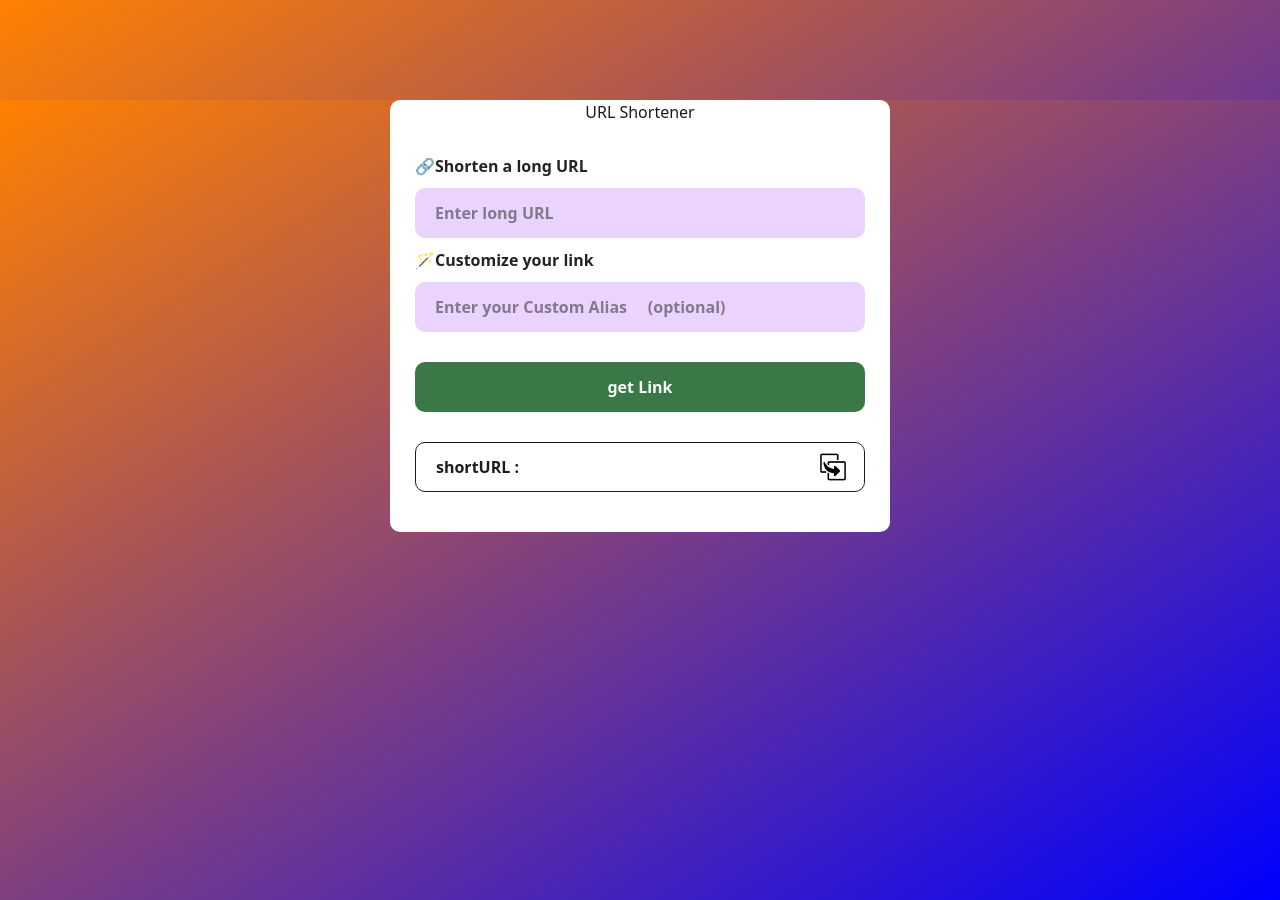
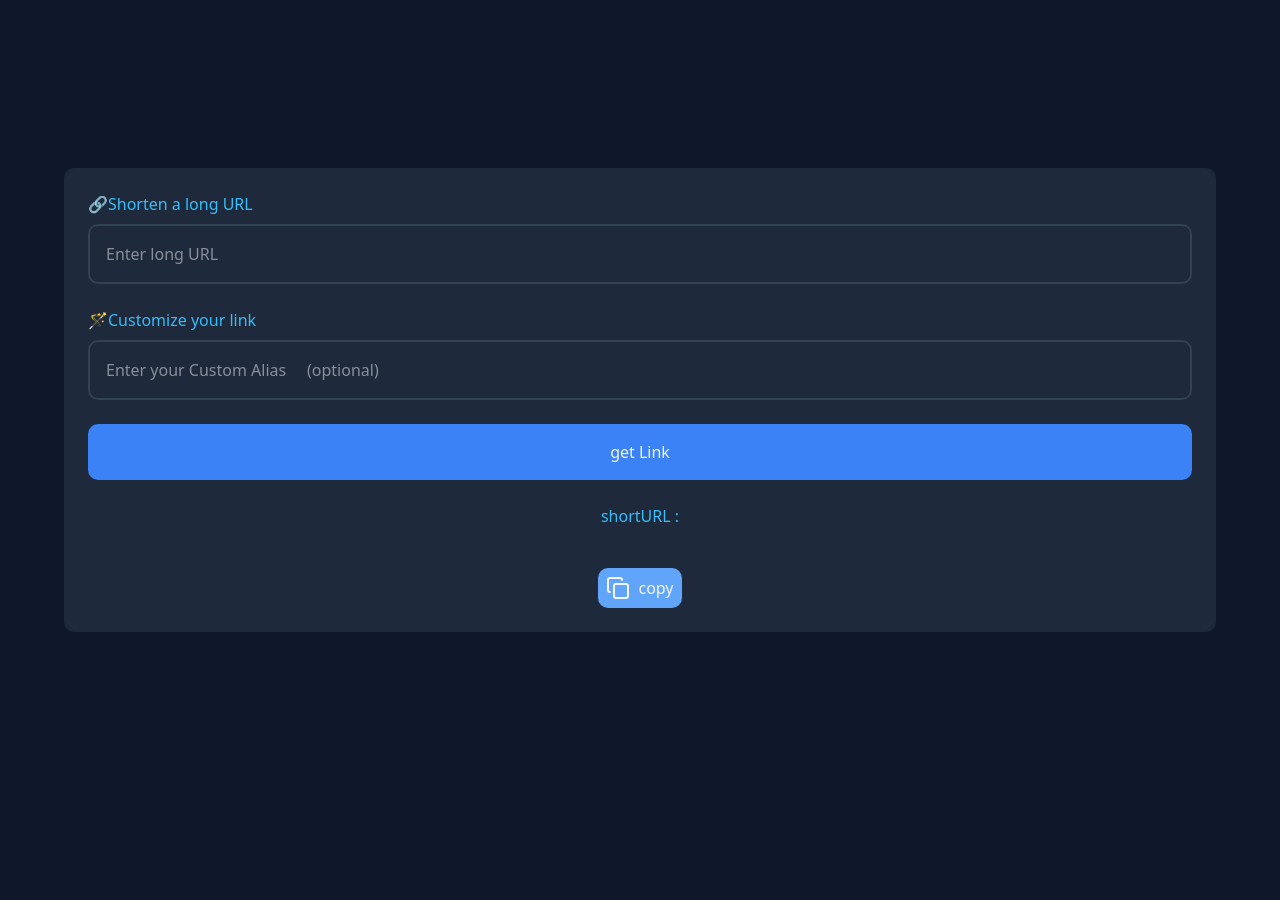
Before and after one commit to Syed-Ibrahim786/url-shortener-frontend, a React (Vite) app: page / in a window 1280 px wide. After the commit the page ends 800 px from the top, so only its background shows below. Built offline with nearby package versions, Linux system fonts and the light colour scheme.

Commit message:
fix: UI changed

```diff
--- a/index.html
+++ b/index.html
@@ -22,7 +22,7 @@
     <link rel="preconnect" href="https://fonts.gstatic.com" crossorigin />
     <title>URL Shortener service</title>
   </head>
-  <body>
+  <body class="bg-main">
     <div id="root"></div>
     <script type="module" src="/src/main.jsx" defer></script>
   </body>
--- a/src/App.css
+++ b/src/App.css
@@ -1,4 +1,4 @@
-.fields input, .shorturl,.getlink{
+/* .fields input, .shorturl,.getlink{
   border:none;
   outline: none;
   height: 50px;
@@ -6,16 +6,14 @@
   padding: 20px;
   border-radius: 10px;
   display: block;
-  /* margin: 20px auto 25px; */
+
   margin: 10px auto;
   color: rgb(29, 28, 28);
   font-weight: 600;
   font-size: 16px;
   transition: 0.1s;
   background-color: rgb(234, 212, 253);
-  /* &:focus{
-    border: 3px solid rgb(14, 32, 172);
-  } */
+
 }
 .fields input,.shorturl{
   &:focus{
@@ -32,13 +30,11 @@
    white-space: nowrap;
   overflow: hidden;
   text-overflow: ellipsis;
-  width: 100%; /* Or set a fixed width like 300px if you prefer */
+  width: 100%;
   display: flex;
   align-items: center;
   gap: 8px;
-   /* height: 50px;
-   overflow-y: hidden; */
-   /* overflow: hidden; */
+
 }
 .fields{
     margin-top: 100px;
@@ -48,8 +44,7 @@
     margin-right: auto;
     border-radius: 10px;
     padding-bottom: 10px;
-    /* width: 80%; */
-    /* border: 1px solid; */
+
 }
 h4{
   text-align: center;
@@ -79,7 +74,7 @@ a{
   text-overflow: ellipsis;
   white-space: nowrap;
   max-width: 100%;
-  /* border: 1px solid; */
+
 
 }
 .alias_error{
@@ -90,11 +85,7 @@ a{
 img{
 
   height: 30px;
-  /* position: absolute;
-  right: 5px;
-  top: 0px;
-  border-radius: 0 10px 10px 0;
-  border: 1px solid; */
+
 }
 .copy_btn{
   height: 100%;
@@ -108,10 +99,9 @@ img{
   background-color: white;
   transition: 0.1s;
   padding: 4px;
-  /* border: 1px solid; */
+
 }
 .container{
-  /* border: 1px solid; */
   width: 90%;
   margin: 30px auto;
   font-weight: 600;
@@ -130,4 +120,4 @@ label{
     max-width: 300px;
 
   }
-}
+} */
--- a/src/App.jsx
+++ b/src/App.jsx
@@ -3,6 +3,7 @@ import './App.css'
 import copy_image from "./assets/copy.png"
 import Title from './components/Title/Title'
 import axios from "axios"
+import { Copy } from 'lucide-react'
 
 
 const App = () => {
@@ -46,29 +47,48 @@ const App = () => {
 
 
   return (
+    <main className=" w-full h-screen  flex justify-center items-center">
 
-      <div className='fields'>
-      <Title/>
-      <div className="container">
-        <label htmlFor='input'>🔗Shorten a long URL</label>
-        <input onChange={()=>{setCopied(false)}} ref={longURL}  type="text" placeholder='Enter long URL'/>
+      <form className=' bg-card w-[90%] mx-auto  rounded-lg p-6 flex flex-col gap-6'>
+      <section className=' flex flex-col gap-2'>
+        <label htmlFor='input' className=' text-accent'>🔗Shorten a long URL</label>
+        <input onChange={()=>{setCopied(false)}} ref={longURL}  type="text" placeholder='Enter long URL' className='text-main border-2 border-light w-full p-4 rounded-lg' required/>
+      </section>
 
-        <label >🪄Customize your link</label>
-        <input onChange={()=>{setCopied(false)}} ref={alias} type="text" placeholder='Enter your Custom Alias     (optional)'/>
+      <section className=' flex flex-col gap-2'>
+        <label className=' text-accent' >🪄Customize your link</label>
+        <input onChange={()=>{setCopied(false)}} ref={alias} type="text" placeholder='Enter your Custom Alias     (optional)' className='text-main border-2 border-light w-full p-4 rounded-lg' required/>
+      </section>
+
+      <section className=''>
 
         {aliasError && (
-          <p className='alias_error'>alias already exist Try other one</p>
+          <p className=' text-red-400'>alias already exist Try other one</p>
         )}
-        <button className='getlink' title='click for short link' aria-label="click to get short url" onClick={() => {
-          getShortURL()
+
+
+
+        <button className=' w-full bg-primary p-4 rounded-lg text-main' title='click for short link' aria-label="click to get short url" type="submit" onClick={() => {
+          getShortURL();
+
         }}>{status}</button>
-        <p className='shorturl' >
-          shortURL : <a aria-label="click for redirection" href={`${domain}/${shorturl}`} target="_blank" rel="noopener noreferrer" >{`${domain}${shorturl}`}</a>
-          <button aria-label="Copy short URL" style={copied?{outline:"3px solid green"}:{}} onClick={copyToClipboard} className='copy_btn'><img src={copy_image} alt="copy short URL" height="30px" width="auto"/></button>
-        </p>
-      </div>
-      {/* <h4>Number of Clicks:</h4> */}
-      </div>
+      </section>
+
+
+        <section className='text-accent  flex flex-col gap-2 items-center justify-between  ' >
+          <section>
+            shortURL :
+            </section>
+          <section className='overflow-x-scroll w-full'>
+            <a aria-label="click for redirection" className='' href={`${domain}/${shorturl}`} target="_blank" rel="noopener noreferrer" >{`${domain}${shorturl}`}</a>
+            </section>
+
+
+          <button aria-label="Copy short URL" style={copied?{outline:"3px solid green"}:{}} onClick={copyToClipboard} className='flex gap-2 bg-primary-light text-main w-fit p-2 rounded-lg mt-6'><Copy className=''/> {copied?"copied":"copy"}</button>
+        </section>
+
+      </form>
+    </main>
 
 
 
--- a/src/AppRoute.jsx
+++ b/src/AppRoute.jsx
@@ -6,8 +6,8 @@ import App from './App'
 const AppRoute = () => {
   return (
     <Routes>
+        <Route path='/' element={<App/>}/>
         <Route path='/login' element={<Login/>}/>
-        <Route path='/' element={<App/>}/>
     </Routes>
   )
 }
--- a/src/components/Login.jsx
+++ b/src/components/Login.jsx
@@ -13,12 +13,12 @@ import { Label } from "@/components/ui/label"
 
 export default function CardDemo() {
   return (
-    <main className=" w-full h-screen flex justify-center items-center">
+    <main className=" w-full h-screen  flex justify-center items-center">
 
-    <Card className="w-[90%] max-w-sm ">
+    <Card className="w-[90%] max-w-sm border-light">
       <CardHeader>
-        <CardTitle>Login to your account</CardTitle>
-        <CardDescription>
+        <CardTitle className="text-main">Login to your account</CardTitle>
+        <CardDescription className="text-muted">
           Enter your email below to login to your account
         </CardDescription>
         <CardAction>
@@ -29,9 +29,10 @@ export default function CardDemo() {
         <form>
           <div className="flex flex-col gap-6">
             <div className="grid gap-2">
-              <Label htmlFor="email">Email</Label>
+              <Label htmlFor="email" className="text-accent">Email</Label>
               <Input
-                id="email"
+              className="border-1 border-light text-main"
+                id="newemail"
                 type="email"
                 placeholder="m@example.com"
                 required
@@ -39,15 +40,15 @@ export default function CardDemo() {
             </div>
             <div className="grid gap-2">
               <div className="flex items-center">
-                <Label htmlFor="password">Password</Label>
+                <Label className="text-accent" htmlFor="password">Password</Label>
                 <a
                   href="#"
-                  className="ml-auto inline-block text-sm underline-offset-4 hover:underline"
+                  className="ml-auto inline-block text-sm text-primary underline-offset-4 hover:underline"
                 >
                   Forgot your password?
                 </a>
               </div>
-              <Input id="password" type="password" required />
+              <Input className="border-1 border-light text-main" id="newpassword" type="password" required />
             </div>
           </div>
         </form>
--- a/src/index.css
+++ b/src/index.css
@@ -6,12 +6,12 @@
     box-sizing: border-box;
     font-family: "Outfit", sans-serif;
 } */
-html,body{
+/* html,body{
     background: linear-gradient(to bottom right,rgb(255, 128, 0),blue);
     background-repeat: no-repeat;
     height: 100vh;
      background-attachment: fixed;
-}
+} */
 
 @import "tailwindcss";
 
@@ -134,3 +134,58 @@ html,body{
     @apply bg-background text-foreground;
     }
 }
+/* ---------- BACKGROUNDS ---------- */
+.bg-main {
+  background-color: #0F172A;   /* Main dark background */
+}
+
+.bg-card {
+  background-color: #1E293B;   /* Card / container background */
+}
+
+/* ---------- TEXT COLORS ---------- */
+.text-main {
+  color: #F1F5F9;              /* Primary text */
+}
+
+.text-muted {
+  color: #94A3B8;              /* Secondary text */
+}
+
+.text-primary {
+  color: #3B82F6;              /* Primary Blue text */
+}
+
+.text-accent {
+  color: #38BDF8;              /* Accent Cyan text */
+}
+
+.text-link {
+  color: #60A5FA;              /* Link Blue */
+}
+
+/* ---------- BUTTON / ACCENT COLORS ---------- */
+.bg-primary {
+  background-color: #3B82F6;   /* Main Blue */
+}
+
+.bg-primary-light {
+  background-color: #60A5FA;   /* Lighter Blue */
+}
+
+.bg-accent {
+  background-color: #38BDF8;   /* Cyan */
+}
+
+.bg-accent-light {
+  background-color: #7DD3FC;   /* Light Cyan */
+}
+
+.bg-success {
+  background-color: #22C55E;   /* Success Green */
+}
+
+/* ---------- BORDERS ---------- */
+.border-light {
+  border-color: #334155;
+}
--- a/src/main.jsx
+++ b/src/main.jsx
@@ -7,6 +7,7 @@ import AppRoute from './AppRoute.jsx';
 createRoot(document.getElementById('root')).render(
   <StrictMode>
     <BrowserRouter>
+
       <AppRoute />
     </BrowserRouter>
   </StrictMode>,
```
